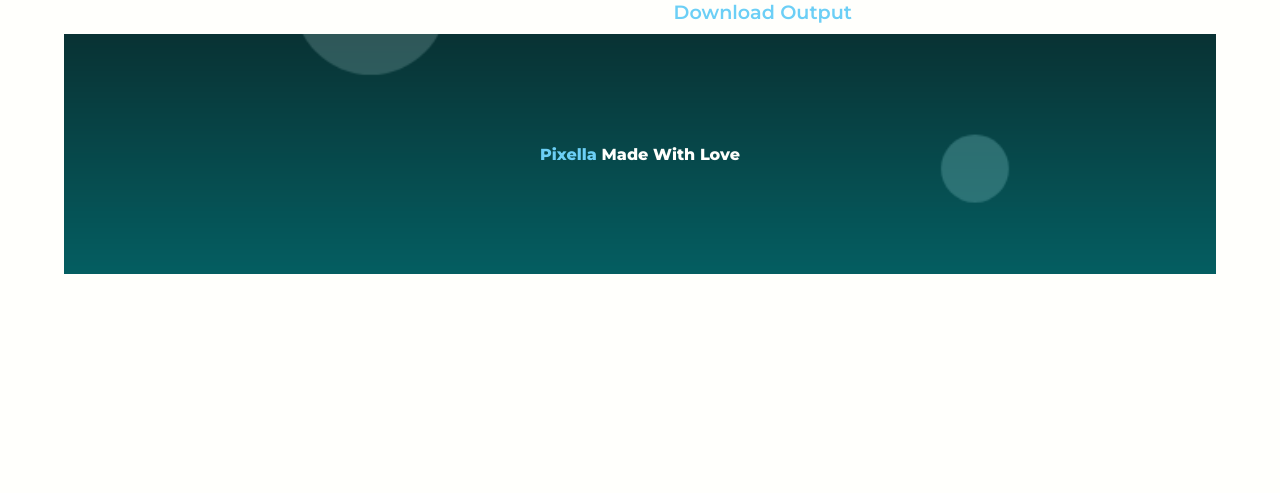
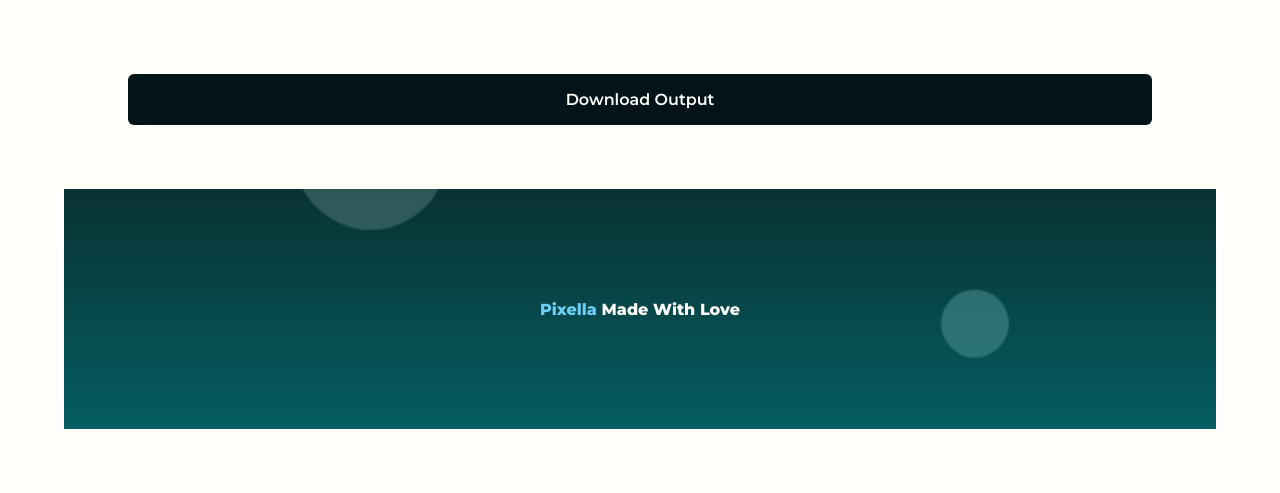
Before and after one commit to traleor/pixella, a Django app: page / in a window 1280 px wide. Shown: the part 1020-1513 px from the top of the page. Before the commit the page ends 1294 px from the top, so only its background shows below. Run offline with Django 4.2, Linux system fonts and the light colour scheme.

Commit message:
updated workflow

```diff
--- a/assets/css/pixella.css
+++ b/assets/css/pixella.css
@@ -155,3 +155,11 @@ form {
   font-weight: 600;
   margin: 1rem 0;
 }
+
+.download {
+  width: 100%;
+  background: var(--black-color);
+}
+.download a {
+  color: var(--white-color);
+}
--- a/core/views.py
+++ b/core/views.py
@@ -17,12 +17,7 @@ class CustomFileSystemStorage(FileSystemStorage):
 
 def index(request):
     message = ""
-    compression_type = ""
     fss = CustomFileSystemStorage()
-
-    # if request.method == "POST" and request.FILES["image"]:
-
-
     try:
         image = request.FILES["image"]
         print("Name", image.file)
@@ -51,9 +46,11 @@ def index(request):
         k = 8
         try:
             compressed_image = KMeanCompression(imageObj, k)
+            message = "Image successfully compressed: Lossless"
         except Exception as e:
             print("Exception", e)
-            compressed_image = ResizeCompression(imageObj, 4)
+            compressed_image = ResizeCompression(imageObj, 2)
+            message = "Image successfully compressed: Lossy"
 
         io.imsave(
             str(settings.MEDIA_ROOT) + "/" + "output_" + image.name, compressed_image
@@ -65,7 +62,6 @@ def index(request):
             2,
         )
         print("COMPRESSED", image_url)
-        message = "Image successfully compress"
         return TemplateResponse(
             request,
             "index.html",
--- a/templates/index.html
+++ b/templates/index.html
@@ -55,12 +55,15 @@
             <li>Type: <span class="type">{{ image.content_type }}</span></li>
             <li>Size: <span class="size"> {{ compressed_image_size }} KB</span></li>
             <li>Dimension: <span class="dimension">{{ image_dim }}</span></li>
-            <li> <a href="{{ compressed_image_url }}" download>Download Output</a> </li>
           </ul>
         </div>
 
       </div>
 
+    </div>
+
+    <div class="container">
+      <button class="download"> <a href="{{ compressed_image_url }}" download>Download Output</a> </button>
     </div>
 
     <div class="header">
```
